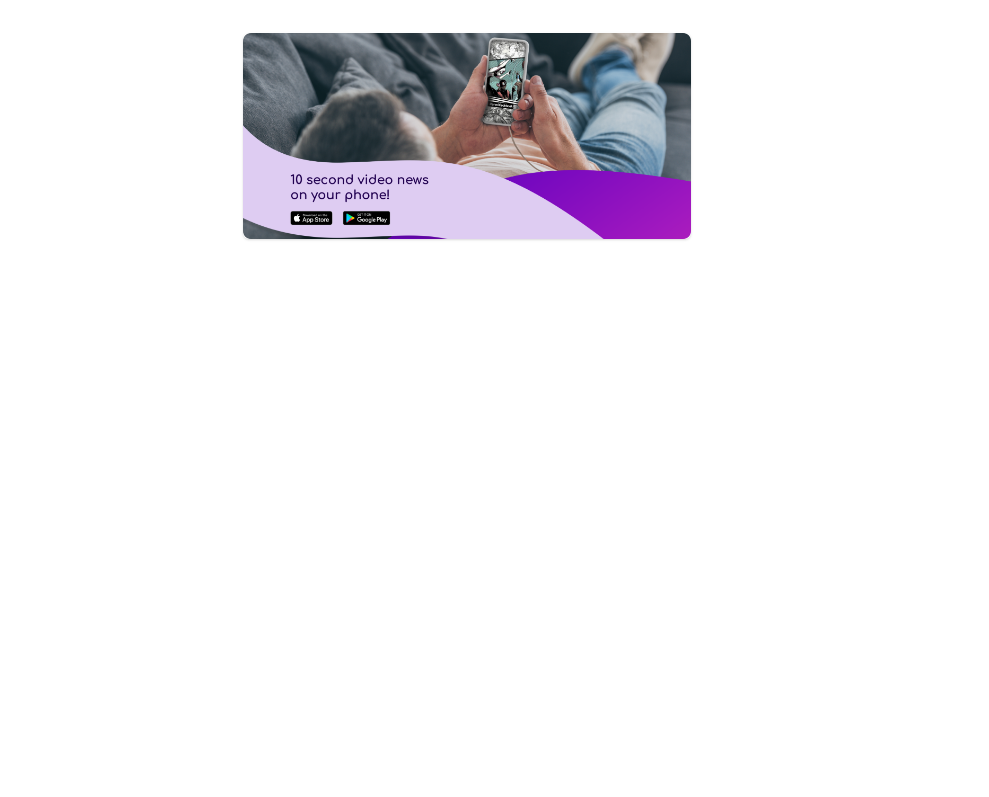
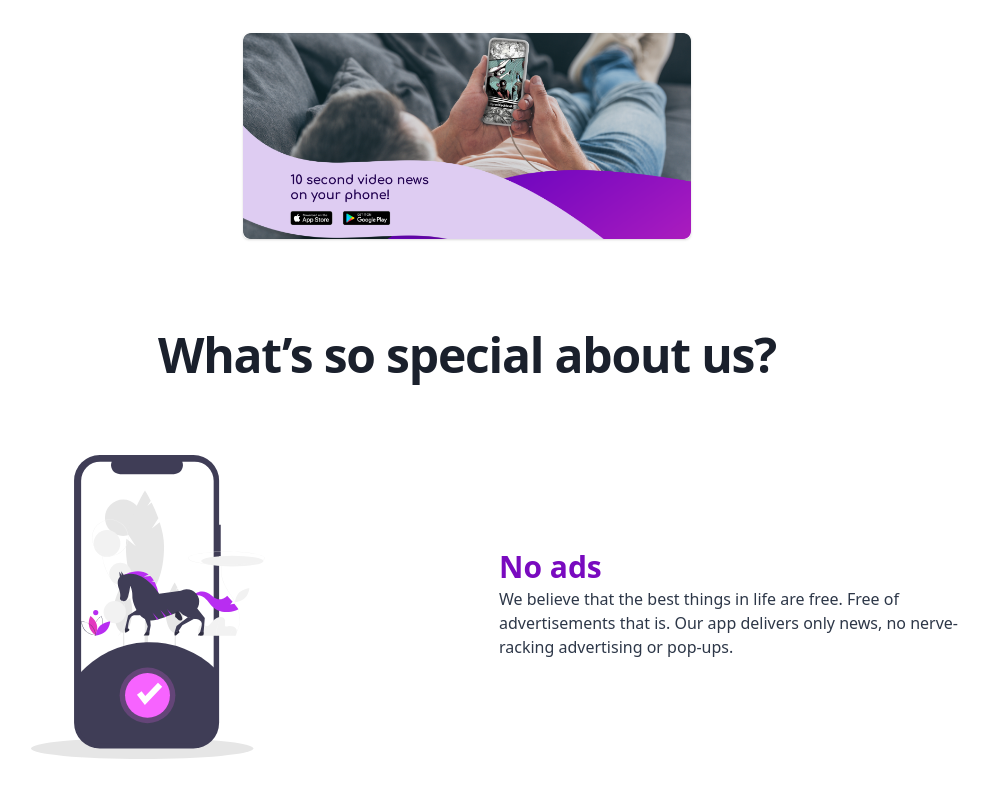
Before and after one commit to tush241191/sofadog-redesign, a Next.js app: page / in a window 1280 px wide. Shown: the part 269-1066 px from the top of the page, without its empty margins (173-1162 px from the left). Before the commit the page ends 800 px from the top, so only its background shows below. Built offline with nearby package versions, Linux system fonts and the light colour scheme; what @tailwindcss/ui would draw is missing.

Commit message:
No ads text added

```diff
--- a/pages/index.tsx
+++ b/pages/index.tsx
@@ -26,6 +26,38 @@ const Home = () => (
 					</div>
 				</div>
 			</main>
+			<div className="py-12 bg-white mt-10">
+				<div className="max-w-screen-xl mx-auto px-4 sm:px-6 lg:px-24">
+					<div className="lg:text-center">
+						<h3 className="mt-2 text-3xl leading-8 font-extrabold tracking-tight text-gray-900 sm:text-5xl sm:leading-10">
+							What’s so special about us?
+      					</h3>
+					</div>
+
+					<div className="mt-20">
+						<ul className="md:grid md:grid-cols-2 md:col-gap-8 md:row-gap-10">
+							<li>
+								<div className="flex">
+									<div className="mx-auto">
+										<img className="w-full md:w-3/4" src="/no_ads.svg"></img>
+									</div>
+								</div>
+							</li>
+							<li className="flex items-center">
+								<div className="flex">
+									<div className="ml-4">
+										<h4 className="sfd-purple-text text-3xl leading-6 font-bold text-gray-900">No ads</h4>
+										<p className="mt-2 text-base leading-6 text-gray-800">
+											We believe that the best things in life are free. Free of advertisements that is. Our app delivers only news, no nerve-racking advertising or pop-ups.
+              							</p>
+									</div>
+								</div>
+							</li>
+						</ul>
+					</div>
+				</div>
+			</div>
+
 		</div>
 	</div>
 )
```
Also changed, not shown: public/no_ads.svg (added).
